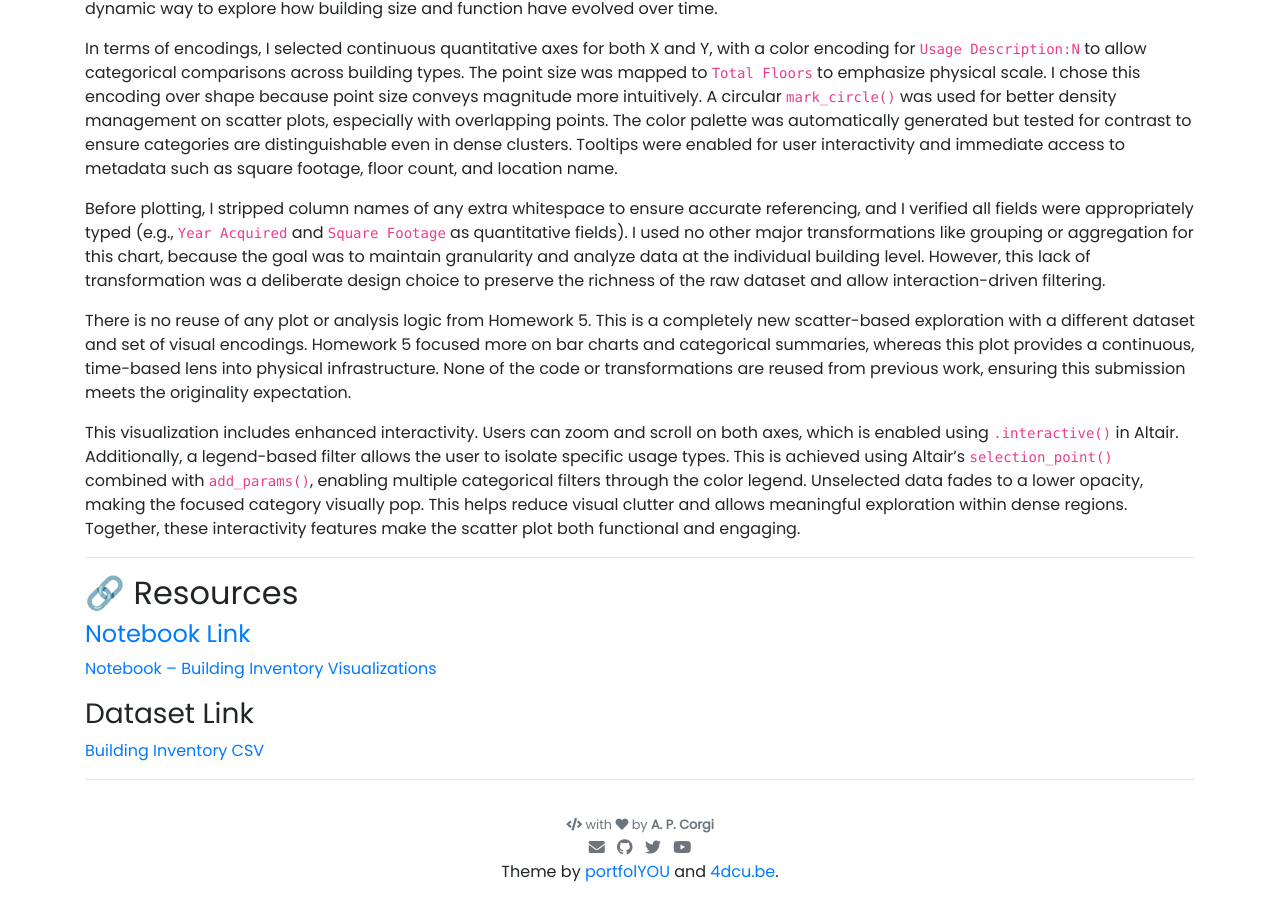
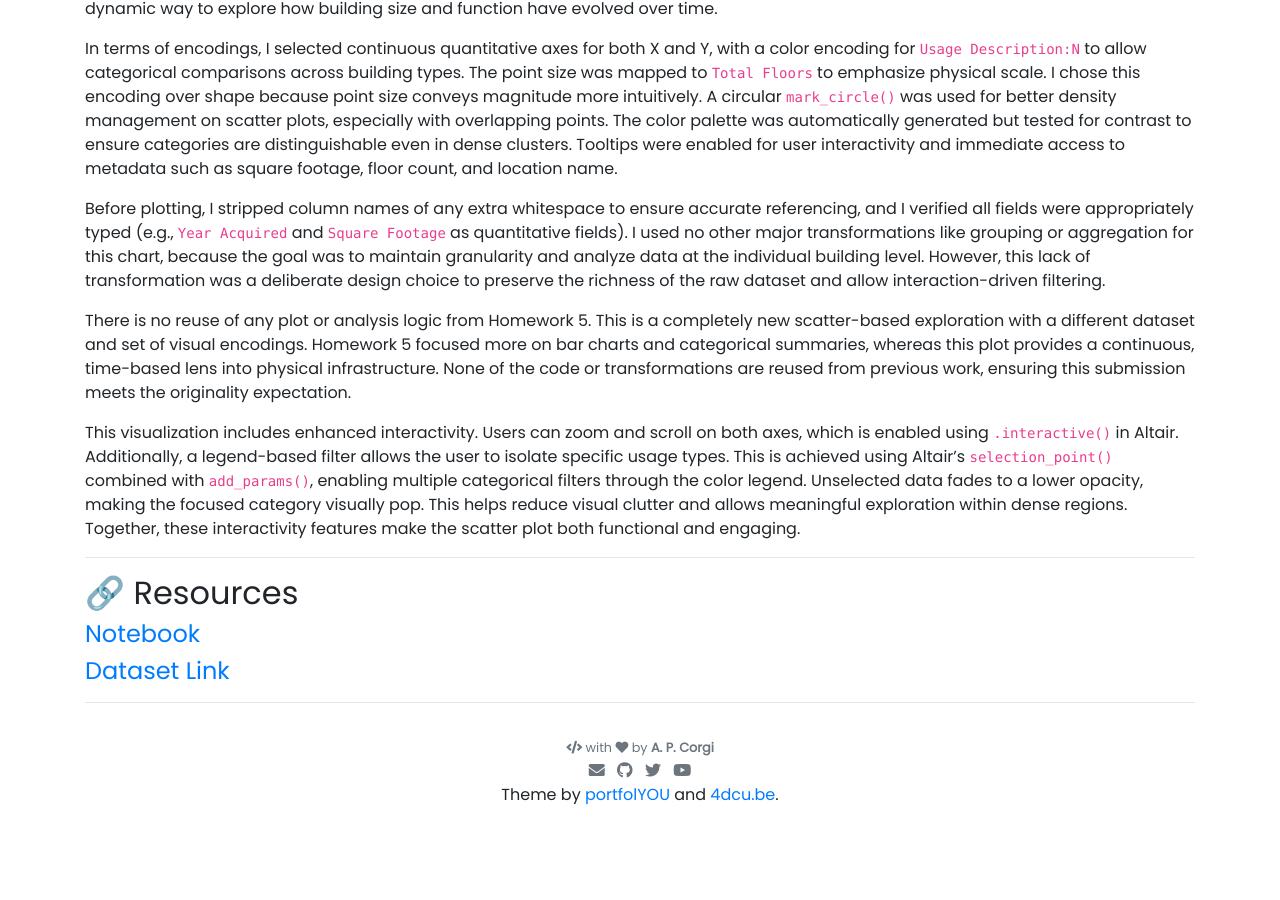
Before and after one commit to jeya17112k/jeya17112k.github.io, a Jekyll site: the page built from pages/index.md, in a window 1280 px wide and 900 px high, scrolled down 2126 px. Built offline with Jekyll 4.4.1, drawn with Linux system fonts in a browser that asks for light colours; nearby versions of some CDN libraries; our own code applies the rules of GitHub Pages for plain Markdown files; after the commit the page ends 2949 px from its top, so only the background shows below that.

Commit message:
Update index.md

```diff
--- a/pages/index.md
+++ b/pages/index.md
@@ -38,10 +38,8 @@ This visualization includes enhanced interactivity. Users can zoom and scroll on
 ---
 ## 🔗 Resources
 
-#### [Notebook Link](https://nbviewer.org/github/jeya17112k/jeya17112k.github.io/blob/main/Assignment6_BuildingInventory_Visualizations.ipynb)
-[Notebook – Building Inventory Visualizations](https://nbviewer.org/github/jeya17112k/jeya17112k.github.io/blob/main/Assignment6_BuildingInventory_Visualizations.ipynb)
+#### [Notebook](https://nbviewer.org/github/jeya17112k/jeya17112k.github.io/blob/main/Assignment6_BuildingInventory_Visualizations.ipynb)
 
-### Dataset Link
-[Building Inventory CSV](https://raw.githubusercontent.com/UIUC-iSchool-DataViz/is445_data/main/building_inventory.csv)
+#### [Dataset Link](https://raw.githubusercontent.com/UIUC-iSchool-DataViz/is445_data/main/building_inventory.csv)
 
 ---
```
